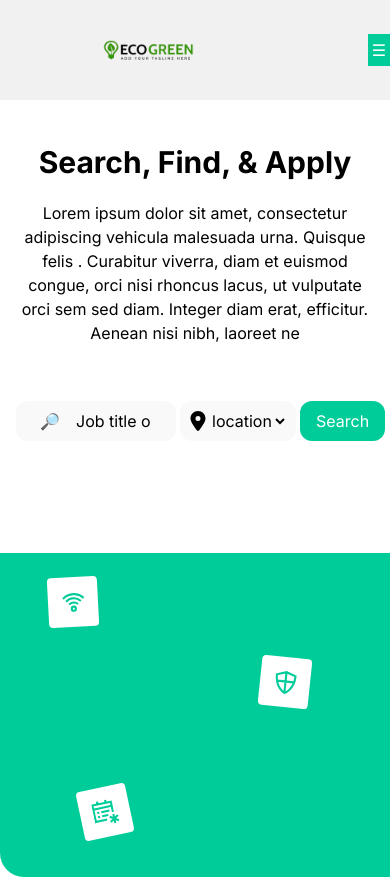
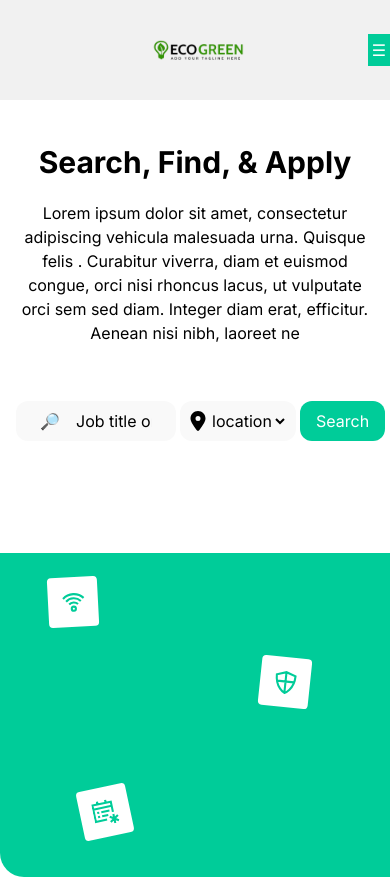
Before and after one commit to Georgeshayek/designpage, a Next.js app: page / in a window 390 px wide. Built offline with nearby package versions, Linux system fonts and the light colour scheme.

Commit message:
tailwindcss  fixes 4

```diff
--- a/src/components/Hero/HeroNav/components/navbar.js
+++ b/src/components/Hero/HeroNav/components/navbar.js
@@ -15,14 +15,14 @@ const Navbar=()=>{
         <div className="container mx-auto">
         <div className="flex justify-between items-center relative max-lg:justify-end">
             <div >
-                <Link href="/"><Image src="/logo.png" alt=" Logo" className="max-lg:mr-[50px]" width={100} height={50}/></Link>
+                <Link href="/"><Image src="/logo.png" alt=" Logo" width={100} height={50}/></Link>
             </div>
             <button id="burger-btn" className="  block text-white p-1 bg-[#00cc99] lg:hidden ml-[120px]" onClick={toggleShow}>&#9776;</button>
             <ul className={`flex justify-center  max-lg:flex-col ${!show ? 'max-lg:hidden' : 'max-lg:block'} max-lg:absolute max-lg:top-[60px] max-lg:left-0 max-lg:bg-[#f1f1f1] max-lg:p-1 max-lg:w-[100%]  max-lg:z-50`}>
-            <li className="max-lg:text-center  lg:inline-block lg:mr-[10px]"><Link className={`py-10 px-[10px]  hover:text-[#555] text-[16px] font-semibold ${path==="/"?"text-green-500 font-semibold":""}`} href="/">Home</Link></li>
-            <li className=" max-lg:text-center lg:inline-block lg:mr-[10px]"><Link className={`py-5 px-[10px]  hover:text-[#555] text-[16px] font-semibold  ${path==="/about"?"text-green-500 font-semibold":""}`} href="/about">About</Link></li>
-            <li className="max-lg:text-center lg:inline-block lg:mr-[10px]"><Link className={`py-5 px-[10px]  hover:text-[#555] text-[16px] font-semibold ${path==="/contact"?"text-green-500 font-semibold":""}`} href="/contact">Contact</Link></li>
-            <li className="max-lg:text-center lg:inline-block lg:mr-[10px]"><Link className={`py-5 px-[10px]  hover:text-[#555] text-[16px] font-semibold ${path==="/contact"?"text-green-500 font-semibold":""}`} href="/contact">Contact</Link></li>
+            <li className="max-lg:text-center  lg:inline-block lg:mr-[10px]"><Link className={`py-10 px-[10px]  hover:text-[#555] text-[16px] font-semibold ${path==="/"?"text-[#00cc99] font-semibold":""}`} href="/">Home</Link></li>
+            <li className=" max-lg:text-center lg:inline-block lg:mr-[10px]"><Link className={`py-5 px-[10px]  hover:text-[#555] text-[16px] font-semibold  ${path==="/about"?"text-[#00cc99] font-semibold":""}`} href="/about">About</Link></li>
+            <li className="max-lg:text-center lg:inline-block lg:mr-[10px]"><Link className={`py-5 px-[10px]  hover:text-[#555] text-[16px] font-semibold ${path==="/contact"?"text-[#00cc99] font-semibold":""}`} href="/contact">Contact</Link></li>
+            <li className="max-lg:text-center lg:inline-block lg:mr-[10px]"><Link className={`py-5 px-[10px]  hover:text-[#555] text-[16px] font-semibold ${path==="/contact"?"text-[#00cc99] font-semibold":""}`} href="/contact">Contact</Link></li>
 
         </ul>
 
--- a/src/components/Hero/HeroNav/components/searchbar.js
+++ b/src/components/Hero/HeroNav/components/searchbar.js
@@ -15,7 +15,7 @@ const SearchBar = () => {
 				placeholder="&#x1F50E;&#xFE0E;	Job title or keyword"
 			/>
 
-				<div className="bg-[#f9f9f9] rounded-xl px-8 max-lg:px-2 py-2 flex items-center ">
+				<div className="bg-[#f9f9f9] rounded-xl px-14 max-lg:px-2 py-2 flex items-center ">
 						<FontAwesomeIcon
 						icon={faMapMarkerAlt}
 						className={`w-[20px] h-[20px] ${!value?"":"invisible"}`}
```
